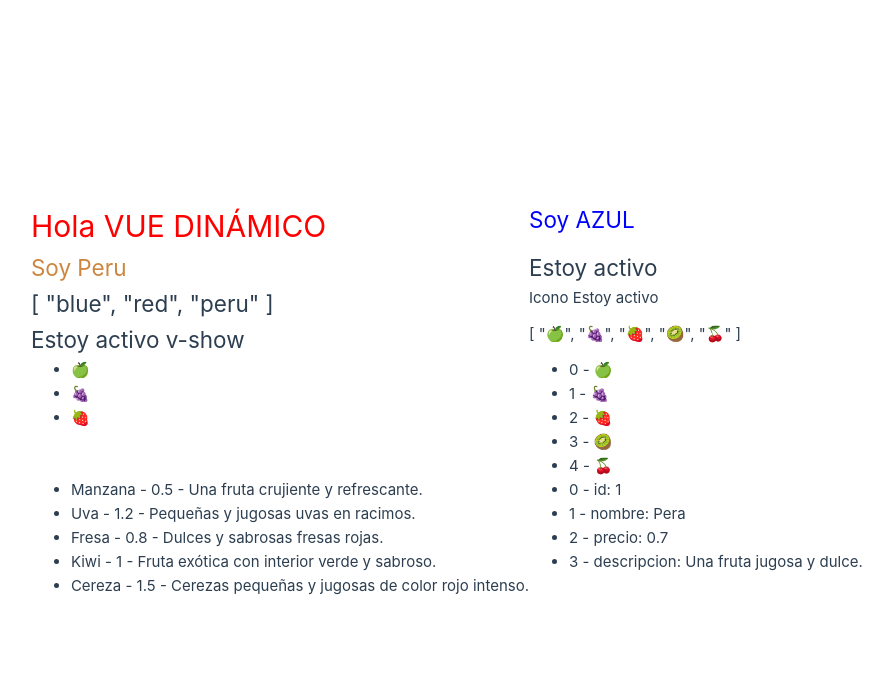
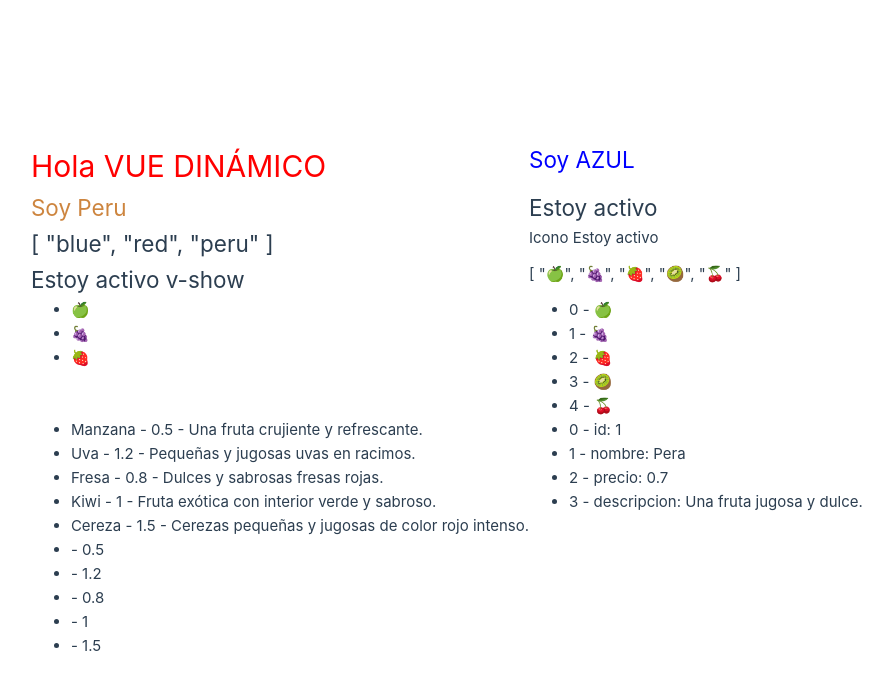
Before and after one commit to NEBULA1978/VUE3-COMPOSITION-API, a Vue app in the folder vue-project/: page / in a window 1280 px wide. Shown: the top 690 px of the page, without its empty margins (111-1000 px from the left). Built offline with nearby package versions, Linux system fonts and the light colour scheme.

Commit message:
v-for recorriendo un objeto y mostrando los que tienen precio mayor a cero

```diff
--- a/vue-project/src/App.vue
+++ b/vue-project/src/App.vue
@@ -44,6 +44,26 @@ const objetoFruta = {
   precio: 0.7,
   descripcion: 'Una fruta jugosa y dulce.',
 };
+const objetoFruta2 = [
+  {
+    id: 1,
+    nombre: 'Pera',
+    precio: 0.7,
+    descripcion: 'Una fruta jugosa y dulce.',
+  },
+  {
+    id: 2,
+    nombre: 'Banana',
+    precio: 0.6,
+    descripcion: 'Una fruta amarilla y energética.',
+  },
+  {
+    id: 3,
+    nombre: 'Sandía',
+    precio: 1.8,
+    descripcion: 'Una fruta jugosa perfecta para el verano.',
+  },
+];
 
 </script>
 
@@ -102,6 +122,16 @@ const objetoFruta = {
       {{ index }} - {{ propiedad }}: {{ valor }}
     </li>
   </ul>
+
+    <div>
+      <ul>
+        <template v-for="item in arrayFrutas" :key="item.name">
+          <li v-if="item.precio > 0">
+            {{ item.name }} - {{ item.precio }}
+          </li>
+        </template>
+      </ul>
+    </div>
 </template>
 
 <style scoped>
```
